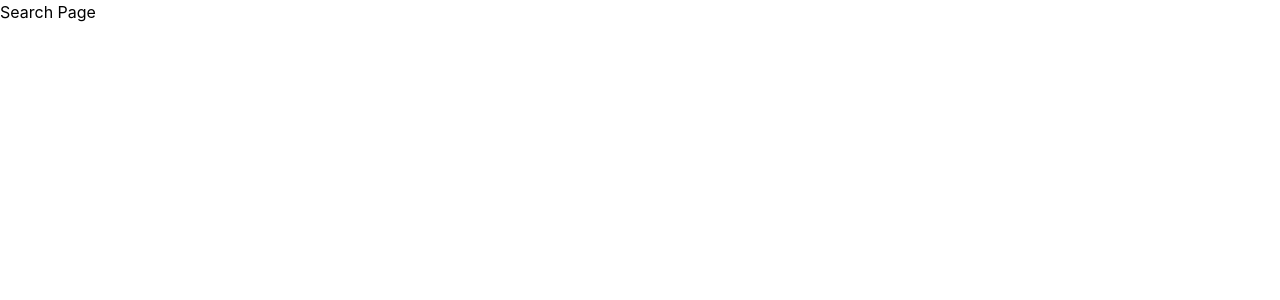
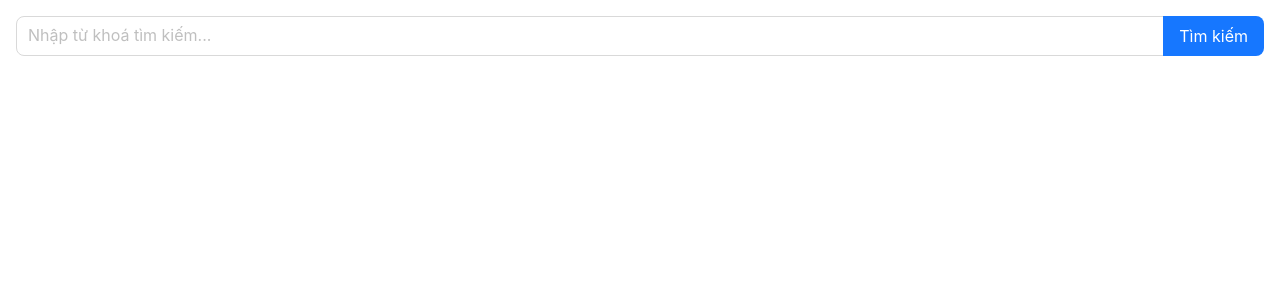
Before and after one commit to Vananh0110/EnglishDictionary_ITSSJP2, a React (Create React App) app in the folder frontend/: page / in a window 1280 px wide. Shown: the top 300 px of the page. Built offline with nearby package versions, Linux system fonts and the light colour scheme.

Commit message:
searchPage

```diff
--- a/frontend/package.json
+++ b/frontend/package.json
@@ -9,6 +9,7 @@
     "antd": "^5.18.0",
     "react": "^18.3.1",
     "react-dom": "^18.3.1",
+    "react-router-dom": "^6.23.1",
     "react-scripts": "5.0.1",
     "web-vitals": "^2.1.4"
   },
@@ -37,6 +38,7 @@
     ]
   },
   "devDependencies": {
+    "ajv": "^7.2.4",
     "autoprefixer": "^10.4.19",
     "postcss": "^8.4.38",
     "tailwindcss": "^3.4.3"
--- /dev/null
+++ b/frontend/src/components/SearchComponent.js
@@ -0,0 +1,26 @@
+import React, { useState } from 'react';
+import { Input } from 'antd';
+
+const SearchComponent = ({ onSearch }) => {
+  const [searchTerm, setSearchTerm] = useState('');
+
+  const handleSearch = value => {
+    onSearch(value); // Thực hiện tìm kiếm
+    setSearchTerm(value);
+  };
+
+  return (
+    <div className="p-4">
+      <Input.Search
+        placeholder="Nhập từ khoá tìm kiếm..."
+        enterButton="Tìm kiếm"
+        size="large"
+        onSearch={handleSearch}
+        value={searchTerm}
+        onChange={e => setSearchTerm(e.target.value)}
+      />
+    </div>
+  );
+};
+
+export default SearchComponent;
--- a/frontend/src/pages/search/SearchPage.js
+++ b/frontend/src/pages/search/SearchPage.js
@@ -1,11 +1,26 @@
-import React from 'react'
+import React, { useState } from 'react';
+import SearchComponent from '../../components/SearchComponent';
 
 const SearchPage = () => {
+  const [searchResults, setSearchResults] = useState([]);
+
+  const handleSearch = searchTerm => {
+    console.log("Tìm kiếm cho:", searchTerm);
+    // Thêm logic tìm kiếm tại đây, ví dụ gọi API
+    // Và cập nhật kết quả vào setSearchResults
+  };
+
   return (
-    <div>
-      Search Page
+    <div className="App">
+      <SearchComponent onSearch={handleSearch} />
+      <div className="search-results">
+        {/* Hiển thị kết quả tìm kiếm ở đây */}
+        {searchResults.map((result, index) => (
+          <div key={index}>{result}</div>
+        ))}
+      </div>
     </div>
-  )
-}
+  );
+};
 
-export default SearchPage
+export default SearchPage;
```
